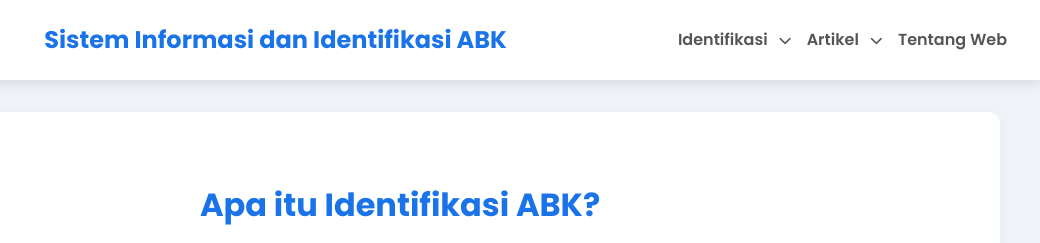
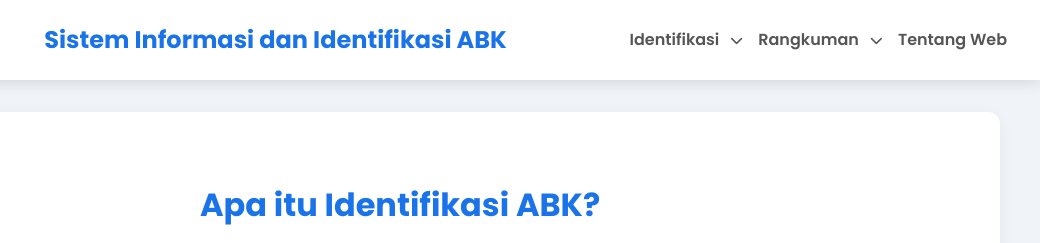
Before and after one commit to dolliwasorder-png/simdiskusdi, a plain HTML site: page index.html in a window 1280 px wide. Shown: the top 243 px of the page, 240-1280 px from the left. Drawn offline with Linux system fonts and the light colour scheme.

Commit message:
Fix HTML encoding issues in index.htmlRangks nbeing turn

```diff
--- a/index.html
+++ b/index.html
@@ -46,7 +46,7 @@
                         </ul>
                     </li>
                     <li class="dropdown" id="artikel-dropdown">
-                        <a href="#" class="dropdown-toggle">Artikel <i class="fas fa-chevron-down arrow-icon"></i></a>
+                        <a href="#" class="dropdown-toggle">Rangkuman <i class="fas fa-chevron-down arrow-icon"></i></a>
                             <ul class="dropdown-menu">
                                 <li><a href="artikel.html?klasifikasi=hambatan-intelektual-ringan">Hambatan Intelektual</a></li>
                                 <li><a href="artikel.html?klasifikasi=gangguan-belajar-spesifik">Hambatan Belajar Spesifik</a></li>
@@ -205,4 +205,5 @@
 
     <script src="script.js"></script>
 </body>
+
 </html>
```
